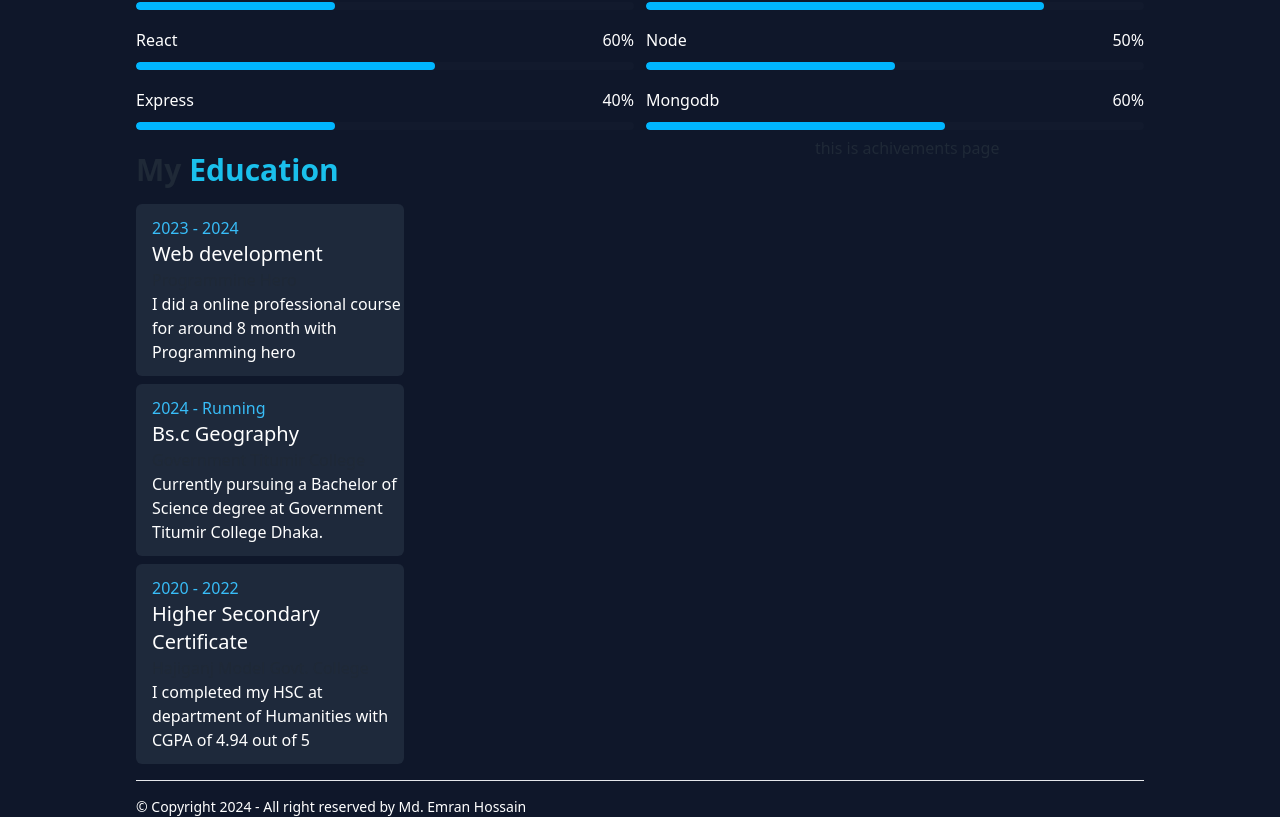
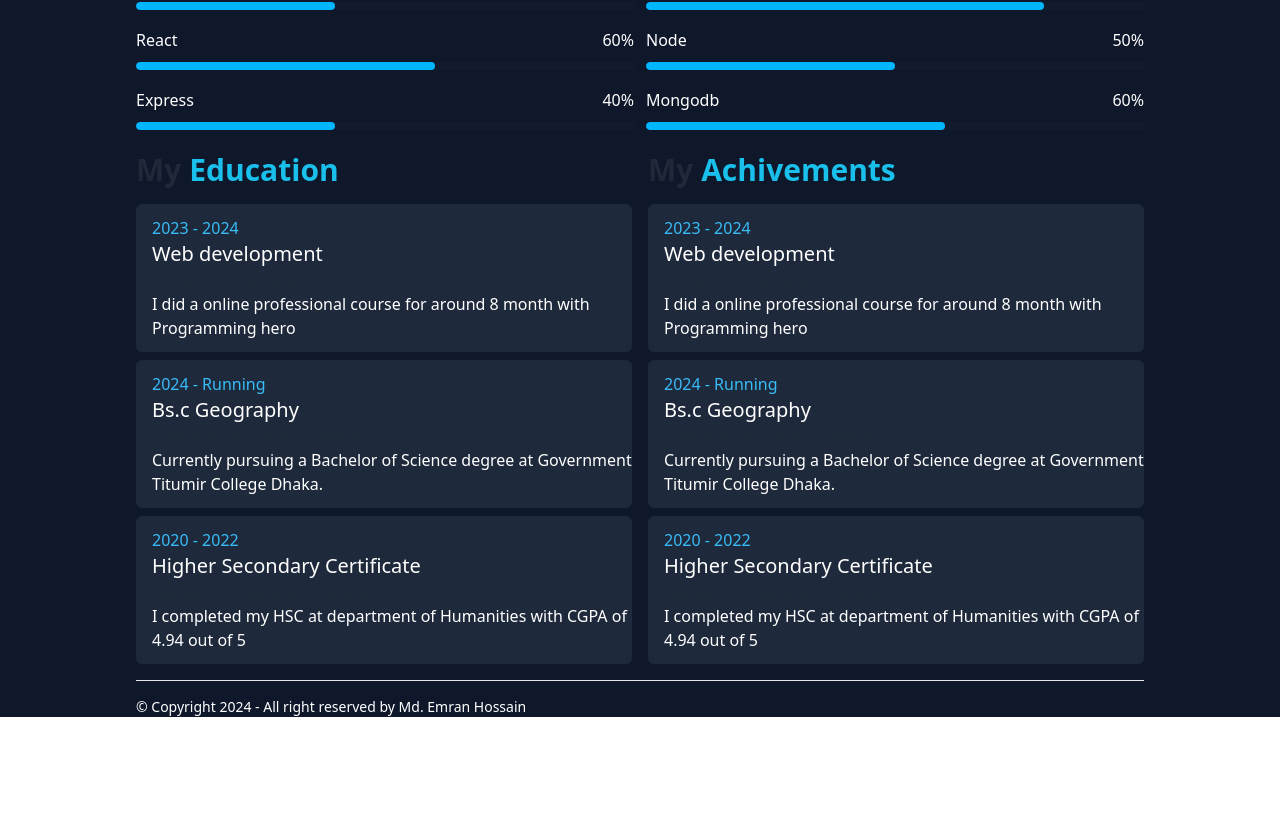
Before and after one commit to Emranhossainshuvo/elite, a React (Vite) app: page / in a window 1280 px wide. Shown: the part 1094-1911 px from the top of the page. After the commit the page ends 1811 px from the top, so only its background shows below. Built offline with nearby package versions, Linux system fonts and the light colour scheme.

Commit message:
added cardf for achivements

```diff
--- a/src/Components/Achivements/Achivements.jsx
+++ b/src/Components/Achivements/Achivements.jsx
@@ -2,8 +2,30 @@
 const Achivements = () => {
     return (
         <>
-            <div>
-                <h3>this is achivements page </h3>
+            <div className="mx-2">
+
+                <h2 className="text-3xl my-4 font-semibold ">
+                    My <span className="text-[#1AC0EC]">Achivements</span>{" "}
+                </h2>
+
+                <div className="bg-[#1E293B] mb-2 ps-4 rounded-md py-3">
+                    <p className="text-[#38BDF8]">2023 - 2024</p>
+                    <h3 className="text-xl text-white font-medium">Web development</h3>
+                    <p className="font-extralight">Programmine Hero</p>
+                    <p className="text-base text-white">I did a  online professional course for around 8 month with Programming hero</p>
+                </div>
+                <div className="bg-[#1E293B] mb-2 ps-4 rounded-md py-3">
+                    <p className="text-[#38BDF8]">2024 - Running</p>
+                    <h3 className="text-xl text-white font-medium">Bs.c Geography</h3>
+                    <p className="font-extralight">Government Titumir College</p>
+                    <p className="text-base text-white">Currently pursuing a Bachelor of Science degree at Government Titumir College Dhaka.</p>
+                </div>
+                <div className="bg-[#1E293B] ps-4 rounded-md py-3">
+                    <p className="text-[#38BDF8]">2020 - 2022</p>
+                    <h3 className="text-xl text-white font-medium">Higher Secondary Certificate</h3>
+                    <p className="font-extralight">Hajiganj Model Govt. College</p>
+                    <p className="text-base text-white">I completed my HSC at department of Humanities with CGPA of 4.94 out of 5</p>
+                </div>
             </div>
         </>
     );
--- a/src/Components/Education/Education.jsx
+++ b/src/Components/Education/Education.jsx
@@ -8,19 +8,19 @@ const Education = () => {
                     My <span className="text-[#1AC0EC]">Education</span>{" "}
                 </h2>
 
-                <div className="bg-[#1E293B] mb-2 ps-4 rounded-md py-3 w-[40%]">
+                <div className="bg-[#1E293B] mb-2 ps-4 rounded-md py-3">
                     <p className="text-[#38BDF8]">2023 - 2024</p>
                     <h3 className="text-xl text-white font-medium">Web development</h3>
                     <p className="font-extralight">Programmine Hero</p>
                     <p className="text-base text-white">I did a  online professional course for around 8 month with Programming hero</p>
                 </div>
-                <div className="bg-[#1E293B] mb-2 ps-4 rounded-md py-3 w-[40%]">
+                <div className="bg-[#1E293B] mb-2 ps-4 rounded-md py-3">
                     <p className="text-[#38BDF8]">2024 - Running</p>
                     <h3 className="text-xl text-white font-medium">Bs.c Geography</h3>
                     <p className="font-extralight">Government Titumir College</p>
                     <p className="text-base text-white">Currently pursuing a Bachelor of Science degree at Government Titumir College Dhaka.</p>
                 </div>
-                <div className="bg-[#1E293B] ps-4 rounded-md py-3 w-[40%]">
+                <div className="bg-[#1E293B] ps-4 rounded-md py-3">
                     <p className="text-[#38BDF8]">2020 - 2022</p>
                     <h3 className="text-xl text-white font-medium">Higher Secondary Certificate</h3>
                     <p className="font-extralight">Hajiganj Model Govt. College</p>
```
